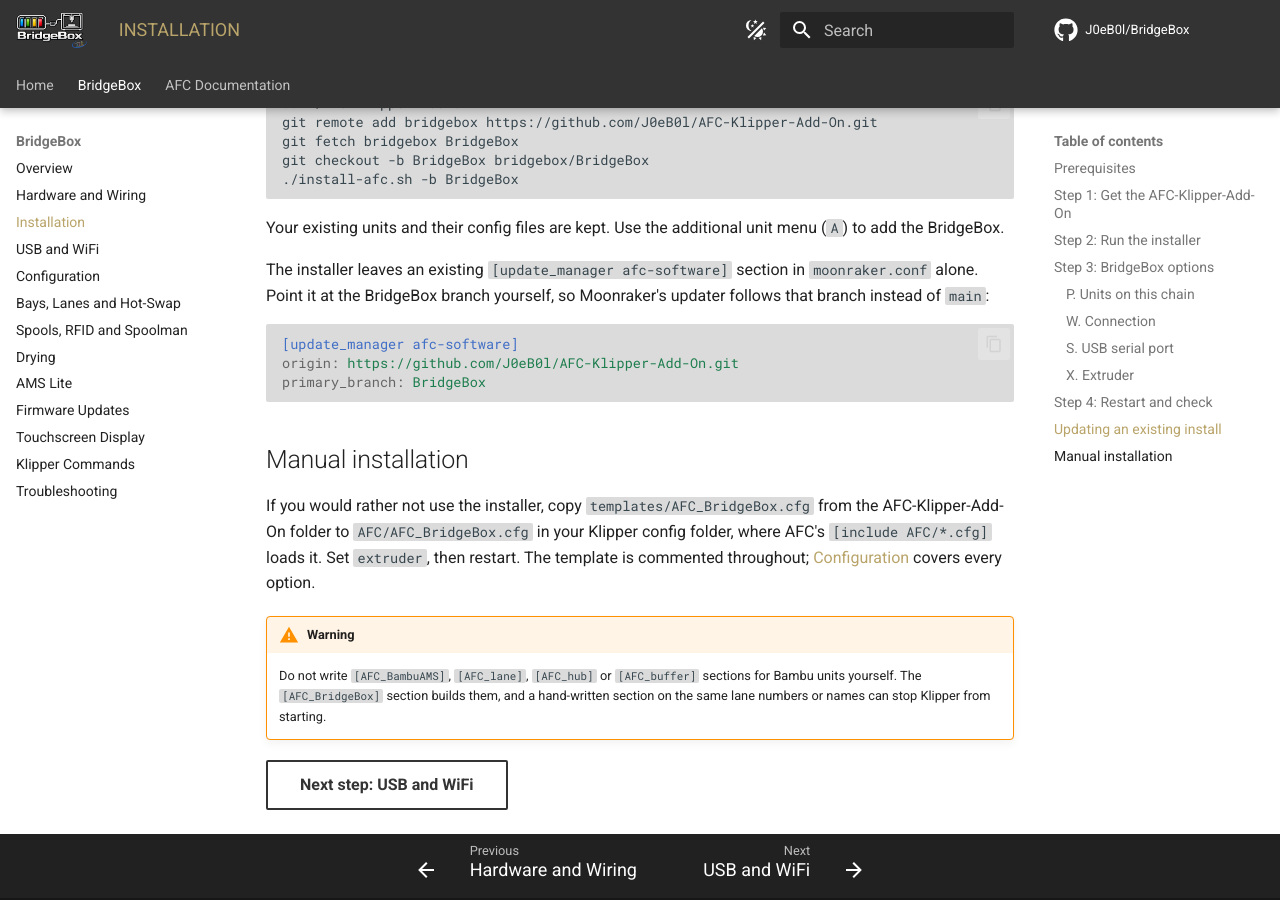
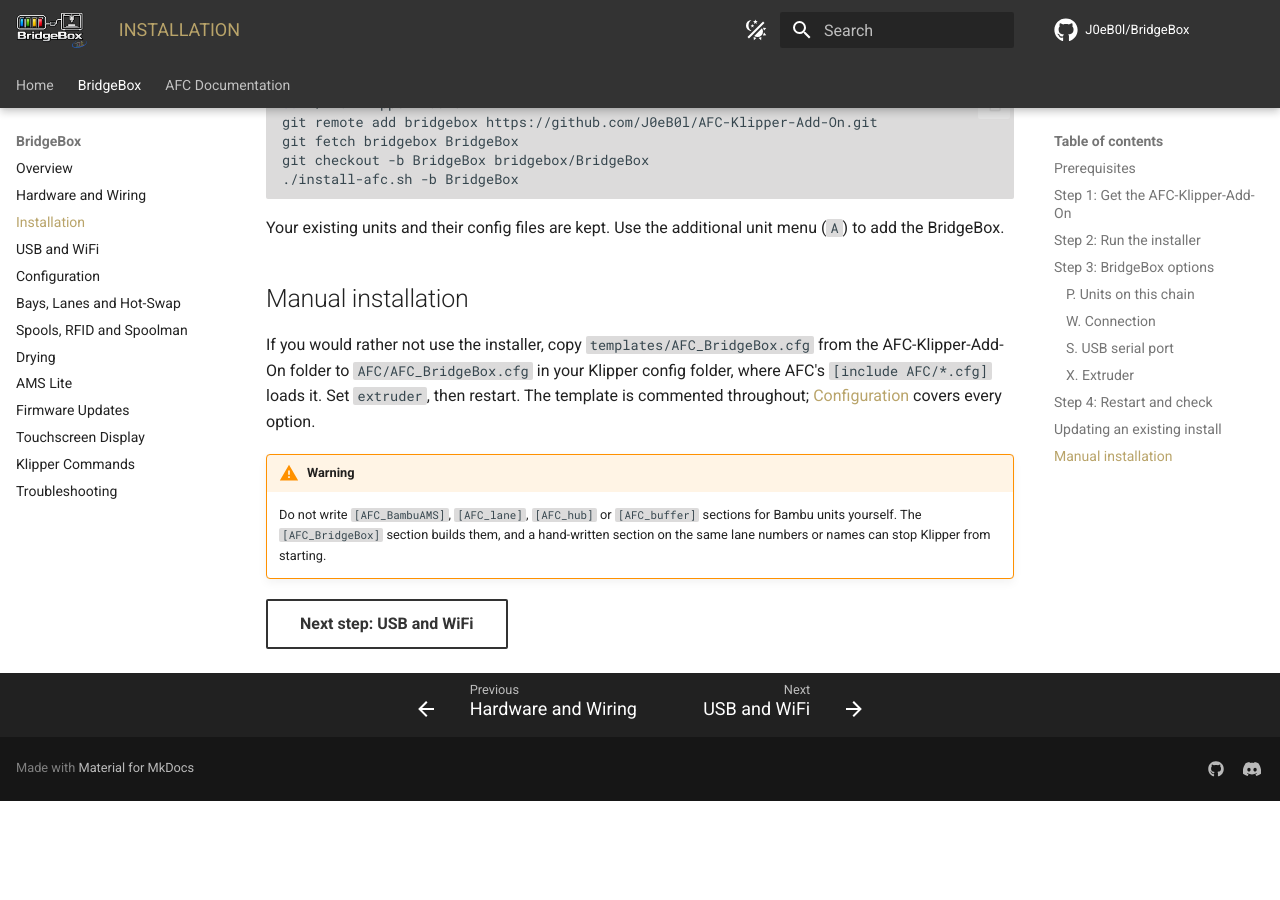
Before and after one commit to J0eB0l/BridgeBox, an MkDocs documentation site: the page built from docs/bridgebox/installation.md, in a window 1280 px wide and 900 px high, scrolled down 3034 px. Built offline with MkDocs 1.6.1 and Material for MkDocs 9.7.7, drawn with Linux system fonts in a browser that asks for light colours; comment, search, counter and statistics services are not loaded; after the commit the page ends 3835 px from its top, so only the background shows below that.

Commit message:
Revert "Docs: point an existing Moonraker update block at the BridgeBox branch"
This reverts commit fff2e2d58b8a02b3e5e29dd644ee15b86897463e.

````diff
--- a/docs/bridgebox/installation.md
+++ b/docs/bridgebox/installation.md
@@ -134,15 +134,6 @@
 
 Your existing units and their config files are kept. Use the additional unit menu (`A`) to add the BridgeBox.
 
-The installer leaves an existing `[update_manager afc-software]` section in `moonraker.conf` alone. Point it at the
-BridgeBox branch yourself, so Moonraker's updater follows that branch instead of `main`:
-
-```ini
-[update_manager afc-software]
-origin: https://github.com/J0eB0l/AFC-Klipper-Add-On.git
-primary_branch: BridgeBox
-```
-
 ## Manual installation
 
 If you would rather not use the installer, copy `templates/AFC_BridgeBox.cfg` from the AFC-Klipper-Add-On folder to
````
